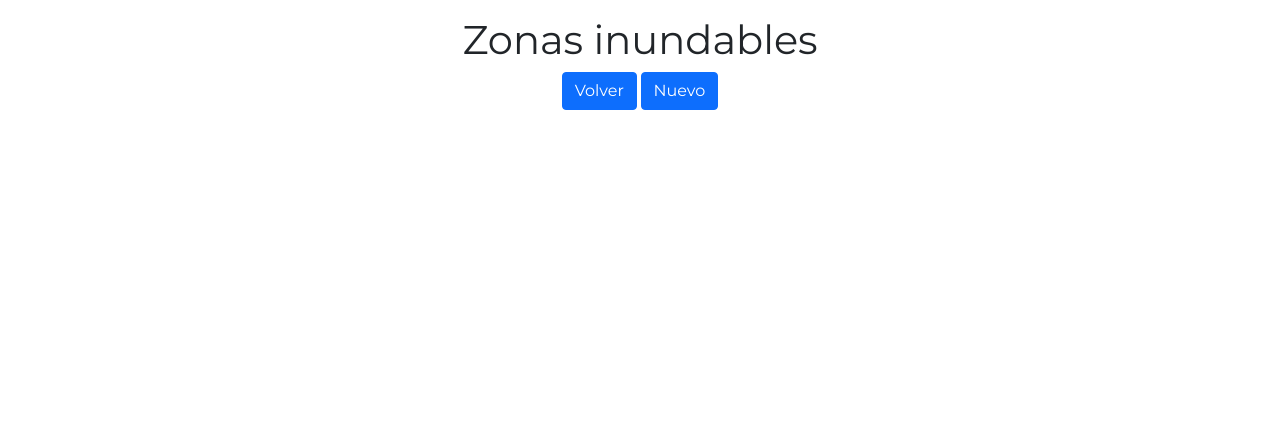
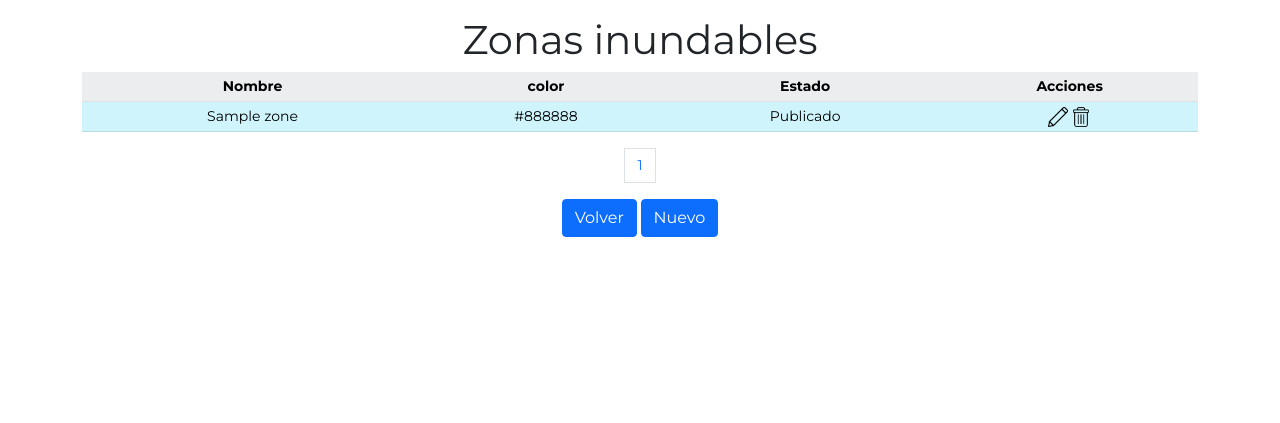
Before and after one commit to eliasraffaelli0/la-plata-floodnt, a Flask app: template app/templates/zonas/index.html in a window 1280 px wide. Shown: the part 179-602 px from the top of the page. Run offline with Flask 2, Linux system fonts and the light colour scheme; the template is opened without the code that fills it: values that come from a table or form of the project are taken from there, others are empty; the visitor is signed in with stand-in values (Sample User, id 1); tables that the repository leaves empty hold one stand-in row (values such as "Sample post").

Commit message:
template del zonas index realizado

```diff
--- a/app/__init__.py
+++ b/app/__init__.py
@@ -1,6 +1,7 @@
 from os import path, environ
 from flask import Flask, render_template, g, Blueprint
 from flask_session import Session
+from app.models.zone import Zone
 from config import config
 from app import db
 from app.resources import user
@@ -95,6 +96,13 @@ def create_app(environment="development"):
     app.add_url_rule(
         "/zonas_inundables", "zonas_upload", zonas.upload_file, methods=["POST"]
     )
+    app.add_url_rule(
+        "/zonas_inundables/edit/<int:id>",
+        "zones_edit",
+        zonas.edit,
+        methods=["GET"],
+    )
+    app.add_url_rule("/zonas_inundables/<int:id>", "zones_delete", zonas.delete)
 
     # Rutas de Puntos de encuentro
     app.add_url_rule("/puntos_de_encuentro", "puntos_index", punto.index)
--- a/app/resources/punto.py
+++ b/app/resources/punto.py
@@ -39,8 +39,8 @@ def create():
         abort(401)
     # para el controlador de zona hay que hacer el load para transformarlo a un arreglo de diccionarios
     """ Se transforma el diccionario inmutable en el que vienen almacenadas las coordenadas
-     a un diccionario mutable y se guardan por separados en los campos de longitud y latitud para
-     mandarlo al punto nuevo"""
+    a un diccionario mutable y se guardan por separados en los campos de longitud y latitud para
+    mandarlo al punto nuevo"""
     latLng = json.loads(request.form["coordinates"])
     params = request.form.to_dict()
     del params["coordinates"]
--- a/app/templates/zonas/index.html
+++ b/app/templates/zonas/index.html
@@ -12,7 +12,7 @@
     <form enctype="multipart/form-data" action="{{ url_for('zonas_upload') }}" class="needs-validation" method="POST">
       <div>
         <label class="form-label" for="zone_file">Seleccione un archivo con zonas</label>
-        <input name="zone_file" type="file" ID="zone_file" accept=".xlsx, .xls, .csv" />
+        <input name="zone_file" type="file" ID="zone_file" accept=".xlsx, .xls, .csv" required/>
       </div>
       <div>
         <button class="btn btn-outline-dark btn-sm">Submit</button>
@@ -20,6 +20,49 @@
     </form>
     {% endif %}
   </div>
+  <div class="table-responsive">
+
+    <table class="table table-striped table-border table-sm table-hover">
+      <tr class="table-light">
+        <th>Nombre</th>
+        <th>color</th>
+        <th>Estado</th>
+        <th>Acciones</th>
+      </tr>
+      {% for zone in zones.items %}
+      <tr class="table-info">
+        <td class="table-info">{{ zone.name }}</a></td>
+        <td class="table-info">{{ zone.color }}</td>
+        <td class="table-info">
+          {% if zone.state %}
+          Publicado
+          {% else %}
+          Oculto
+          {% endif %}
+        </td>
+        <td class="table-info">
+          <a href="{{ url_for('zones_edit', id=zone.id) }}"><img src="static/images/pencil.png" class="fotito"></a>
+          <a href=" {{ url_for('zones_delete', id=zone.id) }}"
+            onclick="return confirm('Desea eliminar la zona: {{ zone.name }}? Esta acción no podrá deshacerse');"
+            title="Delete Merchant"><img src="static/images/delete.png" class="fotito"></a>
+        </td>
+      </tr>
+      {% endfor %}
+    </table>
+  </div>
+  <div>
+    <nav>
+      <ul class="pagination justify-content-center">
+        {% for page_num in zones.iter_pages() %}
+        {% if page_num %}
+        <li class="pag-item">
+          <a class="page-link" href="{{ url_for('zonas_index',page=page_num) }}">{{ page_num }}</a>
+        </li>
+        {% endif %}
+        {% endfor %}
+      </ul>
+    </nav>
+  </div>
   <a href="{{ url_for('home') }}" class="btn btn-primary mb-2">Volver</a>
   <a href="#" class="btn btn-primary mb-2">Nuevo</a>
 </div>
```
Also changed, not shown: app/resources/zonas.py (+37 -2 lines).
